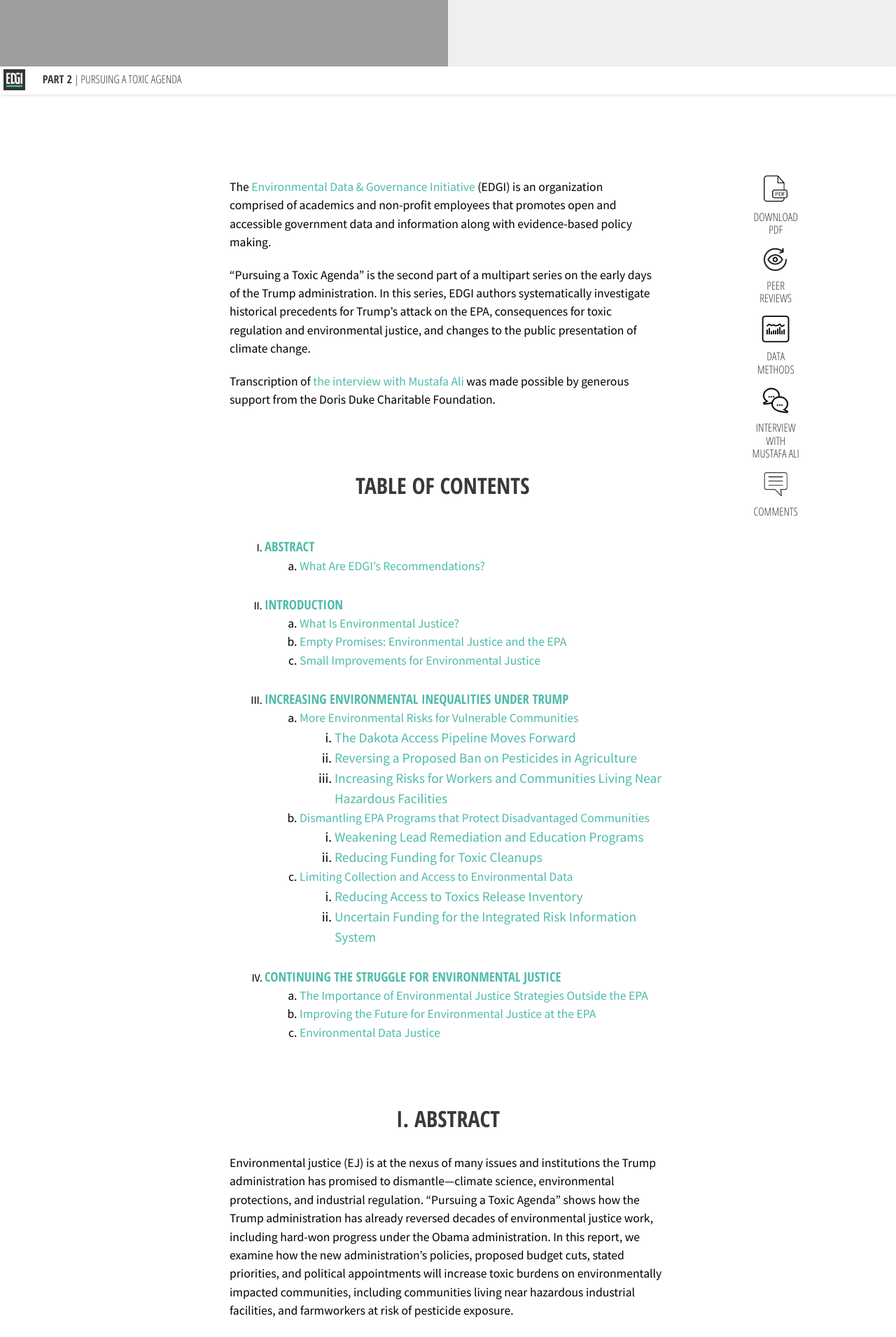
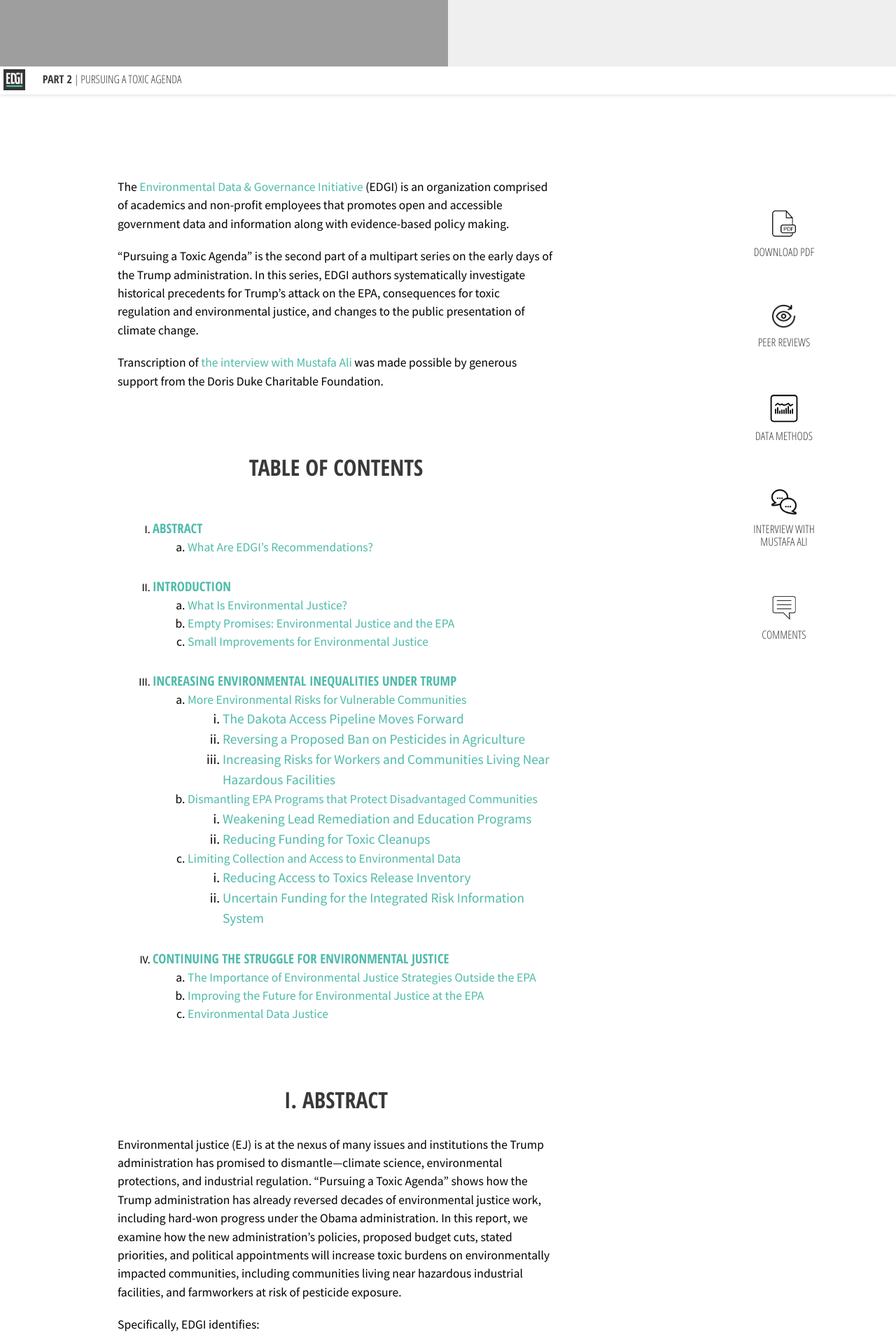
Before and after one commit to edgi-govdata-archiving/100days, a Jekyll site: the page built from pursuing-toxic-agenda.html, in a window 1280 px wide. Shown: the part 805-2716 px from the top of the page at 70% size. Built offline with Jekyll 4.4.1, drawn with Linux system fonts in a browser that asks for light colours; nearby versions of some CDN libraries; comment, search, counter and statistics services are not loaded; some of the changed text lies outside the part shown; grey boxes are pictures that could not be loaded.

Commit message:
small image bugs + aside icons show on mobile

```diff
--- a/assets/post.css
+++ b/assets/post.css
@@ -72,7 +72,6 @@
   font-size: 1.1em;
   margin-bottom: 0;
 }
-
 ol > h3 > li {
   counter-increment: item;
   list-style-type: upper-roman;
@@ -119,7 +118,7 @@
   box-sizing: content-box;
   text-decoration: none;
   margin-bottom: 50px;
-  transform: translateX(50px);
+  transform: translateY(50px);
 }
 a:hover {
   color: #111;
@@ -172,7 +171,6 @@
 header {
   width: 100vw;
   min-height: 500px;
-  max-height: 900px;
   height: 100vh;
   position: relative;
   overflow: hidden;
@@ -191,7 +189,6 @@
 .chbg {
   position: relative;
   height: 100vh;
-  max-height: 900px;
   min-height: 500px;
   width: 50vw;
   box-sizing: border-box;
@@ -205,6 +202,12 @@
 }
 #bg2 {
   background: url("/assets/partII-cover-image.jpg");
+  background-position: bottom;
+  background-size: cover;
+  background-repeat: no-repeat;
+}
+#bg2a {
+  background: url("/assets/mustafa.jpg");
   background-position: bottom;
   background-size: cover;
   background-repeat: no-repeat;
@@ -270,15 +273,11 @@
 #nav > a {
   text-decoration: none;
 }
+
 /* SIDEBAR STUFF */
-#aside {
-  float: right;
-}
 .aside {
   vertical-align: middle;
   text-align: center;
-  padding-left: 10%;
-  padding-right: 10%;
 }
 .back-to-top {
   position: absolute;
@@ -317,6 +316,27 @@
   display: inline-block;
   text-align: center;
 }
+
+/* MAIN FLEX */
+  #txt_plus_sides {
+    display: flex;
+    flex-direction: row-reverse;
+    justify-content: space-between;
+  }
+  main {
+    flex: initial;
+    padding-top: 4rem;
+  }
+  #aside {
+    height: auto;
+    flex: 1;
+  }
+  .aside {
+    display: flex;
+    flex-direction: column;
+  }
+
+
 /* MAPS */
 #spillMap, #pesticideMap {
   width:70vw;
@@ -410,7 +430,7 @@
   background: url("/assets/ch1-cover.jpg");
 }
 #btm_throw_right_img{
-  background: url("/assets/ali.jpg");
+  background: url("/assets/mustafa.jpg");
 }
 #btm_throw_left_img, #btm_throw_right_img{
   box-sizing: border-box;
@@ -522,6 +542,29 @@
     flex: 0;
     order: 3;
   }
+  .back-to-top, .back-to-top-2, .back-to-article {
+    display: none;
+    visibility: collapse;
+  }
+
+  #txt_plus_sides {
+    display: flex;
+    flex-direction: column;
+  }
+
+  .aside {
+    flex-direction: row;
+    justify-content: space-around;
+  }
+  .aside a {
+    transform: translateX(0);
+  }
+  #aside {
+    max-width: 100%;
+  }
+  main {
+    padding-top: 0;
+  }
 
   #spillMap, #pesticideMap {
     width: 100vw;
@@ -533,27 +576,7 @@
     transform: translateX(-50%);
     z-index: 1;
   }
-  .back-to-article{
-    visibility: collapse;
-  }
-  .back-to-top{
-    visibility: collapse;
-  }
-  #title > h1 {
-    font-size: 3em;
-    top: 0vh;
-  }
-  #subtitle {
-    left: 2vw;
-  }
-  #intro {
-    width: 80vw;
-  }
-  #bg2a {
-    top: 0;
-    width: 100vw;
-    height: 50vh;
-  }
+
   #btm_throw {
     width: 95%;
   }
--- a/pursuing-toxic-agenda.html
+++ b/pursuing-toxic-agenda.html
@@ -28,33 +28,6 @@
         </a>
         <div id="nav-txt" class="di"><h3 class="f5 ttu tl mb0 di">Part 2</h3><h3 class="f5 fw3 ttu tl mb0 di"> | Pursuing a Toxic Agenda</h3></div>
     </div>
-
-    <div id="aside" class="pv5 mh6 dn-ns dn-m dib-l">
-        <div class="aside">
-            <a href="https://envirodatagov.org/wp-content/uploads/2017/09/Part-2-Pursuing-Toxic-Agenda.pdf" target="_blank" rel="noopener" class="aside-el">
-                <img alt="Download PDF" src="/assets/pdf.png" style="width:40px; margin-bottom:10px">
-                <h3 class="f5 fw1 ttu">Download PDF</h3>
-            </a>
-            <a href="/pursuing-toxic-agenda-peer-reviews/" class="aside-el">
-                <img alt="Peer Reviews" src="/assets/peer.png" style="width:40px; margin-bottom:10px">
-                <h3 class="f5 fw1 ttu tc">Peer Reviews</h3>
-            </a>
-            <a href="/pursuing-toxic-agenda-data/" class="aside-el">
-                <img alt="Data Methods" src="/assets/data.svg" style="width:40px; margin-bottom:10px">
-                <h3 class="f5 fw1 ttu tc">Data Methods</h3>
-            </a>
-            <a href="/mustafa-ali-interview/" class="aside-el">
-                <img alt="Interview with Mustafa Ali" src="/assets/interview.png" style="width:40px; margin-bottom:10px">
-                <h3 class="f5 fw1 ttu tc">Interview with<br/>Mustafa Ali</h3>
-            </a>
-
-            <a href="#disqus_thread" class="aside-el">
-                <img alt="pdf" src="/assets/comment.png" style="width:40px; margin-bottom:10px">
-                <h3 class="f5 fw1 ttu">Comments</h3>
-            </a>
-        </div>
-    </div>
-
     <div class="back-to-top dib mh3 dn-ns dn-m dib-l">
         <div class="dib">
             <a href="#h.tdey93iuyhc0" class="dib tc">
@@ -63,9 +36,35 @@
             </a>
         </div>
     </div>
+    <div id="txt_plus_sides">
+        <div id="aside" class="pt5 measure-narrow">
+            <div class="aside">
+                <a href="https://envirodatagov.org/wp-content/uploads/2017/09/Part-2-Pursuing-Toxic-Agenda.pdf" target="_blank" rel="noopener" class="aside-el">
+                    <img alt="Download PDF" src="/assets/pdf.png" style="width:40px; margin-bottom:10px">
+                    <h3 class="f5-l f6-m f6-ns fw1 ttu">Download PDF</h3>
+                </a>
+                <a href="/pursuing-toxic-agenda-peer-reviews/" class="aside-el">
+                    <img alt="Peer Reviews" src="/assets/peer.png" style="width:40px; margin-bottom:10px">
+                    <h3 class="f5-l f6-m f6-ns fw1 ttu tc">Peer Reviews</h3>
+                </a>
+                <a href="/pursuing-toxic-agenda-data/" class="aside-el">
+                    <img alt="Data Methods" src="/assets/data.svg" style="width:40px; margin-bottom:10px">
+                    <h3 class="f5-l f6-m f6-ns fw1 ttu tc">Data Methods</h3>
+                </a>
+                <a href="/mustafa-ali-interview/" class="aside-el">
+                    <img alt="Interview with Mustafa Ali" src="/assets/interview.png" style="width:40px; margin-bottom:10px">
+                    <h3 class="f5-l f6-m f6-ns fw1 ttu tc">Interview with<br/>Mustafa Ali</h3>
+                </a>
+
+                <a href="#disqus_thread" class="aside-el">
+                    <img alt="pdf" src="/assets/comment.png" style="width:40px; margin-bottom:10px">
+                    <h3 class="f5-l f6-m f6-ns fw1 ttu">Comments</h3>
+                </a>
+            </div>
+        </div>
 
         <!--MAIN ARTICLE-->
-    <main class="article center measure-wide f5 pt5 pb1 lh-copy ph2">
+        <main class="article center measure-wide f5 pb1 lh-copy ph2">
             <p>The <a href="https://envirodatagov.org/" target="_blank" rel="noopener">Environmental Data &amp; Governance Initiative</a> (EDGI) is an organization comprised of academics and non-profit employees that promotes open and accessible government data and information along with evidence-based policy making.<br></p>
             <p>&ldquo;Pursuing a Toxic Agenda&rdquo; is the second part of a multipart series on the early days of the Trump administration. In this series, EDGI authors systematically investigate historical precedents for Trump&rsquo;s attack on the EPA, consequences for toxic regulation and environmental justice, and changes to the public presentation of climate change.</p>
 
@@ -494,6 +493,7 @@
             <p class="tc"> <figure style="overflow: hidden; display: inline-block;"><img alt="EDGI_Logo-1_Hi-Res_Transp.png" src="/assets/image3.png" style="width: 52.50px; height: 47.50px;"></figure></p>
 
         </main>
+    </div>
     <!-- BOTTOM THROW -->
     <div id="btm_throw">
         <hr>
```
Also changed, not shown: epa-under-siege.html (+19 -20 lines), mustafa-ali-interview.html (+17 -15 lines). Lines whose indentation alone changed are shown as unchanged.
